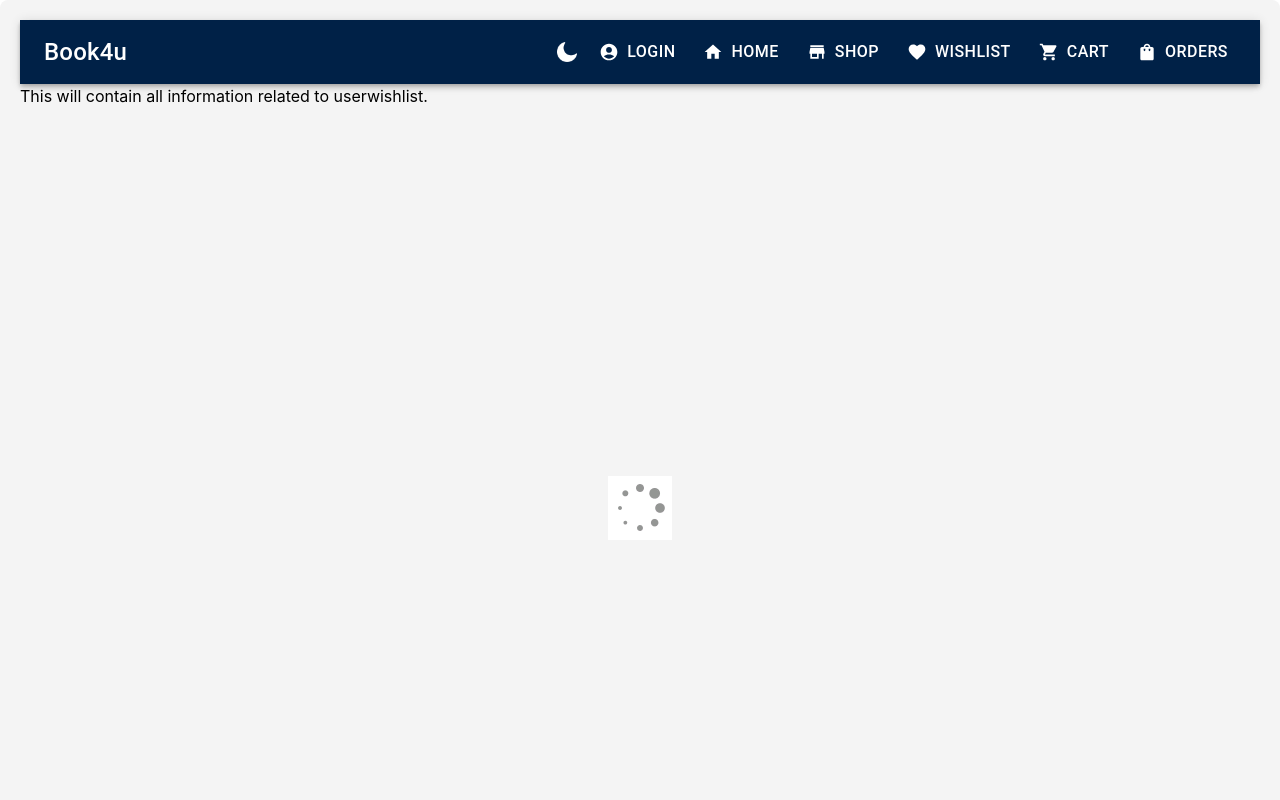
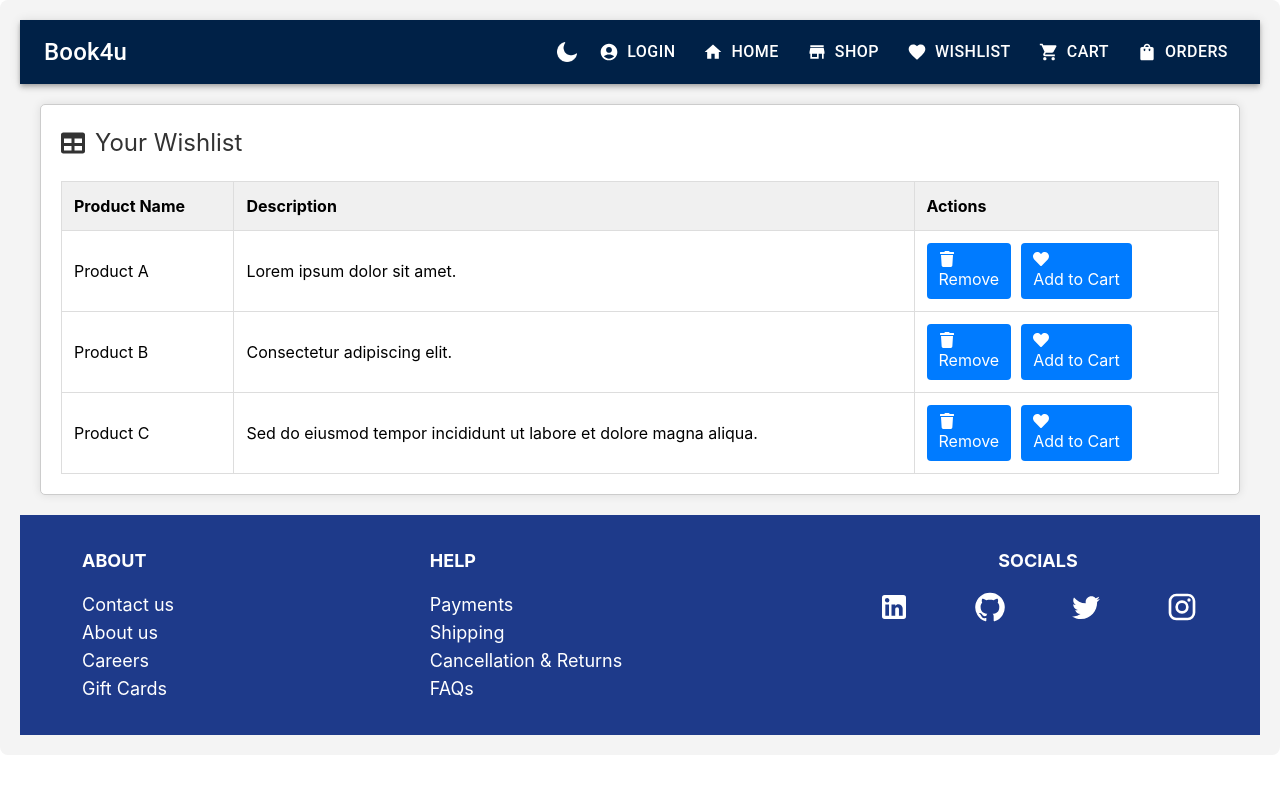
Before and after one commit to abraham-lopez-k3/online-book-sales-website, a React (Create React App) app in the folder client/: page /wishlist in a window 1280 px wide. Shown: the top 800 px of the page. Built offline with nearby package versions, Linux system fonts and the light colour scheme.

Commit message:
wishlist

```diff
--- a/client/package.json
+++ b/client/package.json
@@ -16,6 +16,7 @@
     "react": "^18.3.1",
     "react-dom": "^18.3.1",
     "react-hot-toast": "^2.4.1",
+    "react-icons": "^5.2.1",
     "react-router-dom": "^6.23.1",
     "react-scripts": "^5.0.1",
     "swiper": "^11.1.4",
--- /dev/null
+++ b/client/src/Pages/Wishlist.css
@@ -0,0 +1,85 @@
+/* Wishlist Container */
+.wishlist-container {
+    margin: 20px;
+    padding: 20px;
+    border: 1px solid #ccc;
+    border-radius: 5px;
+    background-color: #fff;
+    box-shadow: 0 0 10px rgba(0, 0, 0, 0.1);
+}
+
+/* Wishlist Heading */
+.wishlist-container h2 {
+    display: flex;
+    align-items: center;
+    font-size: 24px;
+    color: #333;
+    margin-bottom: 20px;
+}
+
+.wishlist-container h2 svg {
+    margin-right: 10px;
+}
+
+/* Loading Spinner */
+.spinner {
+    display: flex;
+    justify-content: center;
+    align-items: center;
+    font-size: 18px;
+    color: #777;
+    height: 200px; /* Adjust as needed */
+}
+
+/* Error Message */
+.error-message {
+    color: #ff6347;
+    font-size: 18px;
+    text-align: center;
+    margin-top: 20px;
+}
+
+/* Wishlist Table */
+.wishlist-table {
+    width: 100%;
+    border-collapse: collapse;
+    margin-top: 20px;
+}
+
+/* Table Headers */
+.wishlist-table th {
+    background-color: #f0f0f0;
+    border: 1px solid #ddd;
+    padding: 12px;
+    text-align: left;
+}
+
+/* Table Rows */
+.wishlist-table td {
+    border: 1px solid #ddd;
+    padding: 12px;
+}
+
+/* Wishlist Item Actions */
+.wishlist-action {
+    margin-right: 10px;
+    padding: 8px 12px;
+    background-color: #007bff;
+    color: #fff;
+    border: none;
+    border-radius: 4px;
+    cursor: pointer;
+    transition: background-color 0.3s ease;
+}
+
+.wishlist-action:hover {
+    background-color: #0056b3;
+}
+
+/* Responsive Styles (Optional) */
+@media (max-width: 768px) {
+    .wishlist-table th, .wishlist-table td {
+        padding: 8px;
+        font-size: 14px;
+    }
+}
--- a/client/src/Pages/Wishlist.jsx
+++ b/client/src/Pages/Wishlist.jsx
@@ -1,15 +1,100 @@
-import { useState } from "react";
+import React, { useState, useEffect } from "react";
+import axios from "axios";
+import { FaHeart, FaTrash, FaTable } from "react-icons/fa";
 import Spinner from "./Spinner";
+import "./Wishlist.css"; // Import CSS file for wishlist component styling
 
-function Wishlist(){
+function Wishlist() {
     const [isLoading, setIsLoading] = useState(true);
-    const [data, setData] = useState(null);
-    return(
-        <div>
-            This will contain all information related to userwishlist.
-            <Spinner/>
+    const [wishlistItems, setWishlistItems] = useState([]);
+    const [error, setError] = useState(null);
+
+    useEffect(() => {
+        // Simulated data for demonstration
+        const dummyData = [
+            { id: 1, name: "Product A", description: "Lorem ipsum dolor sit amet." },
+            { id: 2, name: "Product B", description: "Consectetur adipiscing elit." },
+            { id: 3, name: "Product C", description: "Sed do eiusmod tempor incididunt ut labore et dolore magna aliqua." }
+        ];
+
+        // Simulate loading delay
+        setTimeout(() => {
+            setWishlistItems(dummyData);
+            setIsLoading(false);
+        }, 1500); // Adjust timing as per your preference or replace with actual API call
+
+        // Example: Fetch wishlist items from backend
+        // axios.get("/api/wishlist")
+        //     .then(response => {
+        //         setWishlistItems(response.data);
+        //         setIsLoading(false);
+        //     })
+        //     .catch(error => {
+        //         console.error("Error fetching wishlist:", error);
+        //         setError("Failed to fetch wishlist. Please try again later.");
+        //         setIsLoading(false);
+        //     });
+    }, []);
+
+    const removeFromWishlist = (itemId) => {
+        // Simulated removal for demonstration
+        setWishlistItems(wishlistItems.filter(item => item.id !== itemId));
+
+        // Example: Remove item from wishlist via API
+        // axios.delete(`/api/wishlist/${itemId}`)
+        //     .then(() => {
+        //         setWishlistItems(wishlistItems.filter(item => item.id !== itemId));
+        //     })
+        //     .catch(error => {
+        //         console.error("Error removing item from wishlist:", error);
+        //         // Display error message or handle error as needed
+        //     });
+    };
+
+    return (
+        <div className="wishlist-container">
+            <h2>
+                <FaTable /> Your Wishlist
+            </h2>
+            {isLoading ? (
+                <Spinner />
+            ) : error ? (
+                <div className="error-message">{error}</div>
+            ) : (
+                <div>
+                    {wishlistItems.length === 0 ? (
+                        <p>Your wishlist is empty.</p>
+                    ) : (
+                        <table className="wishlist-table">
+                            <thead>
+                                <tr>
+                                    <th>Product Name</th>
+                                    <th>Description</th>
+                                    <th>Actions</th>
+                                </tr>
+                            </thead>
+                            <tbody>
+                                {wishlistItems.map(item => (
+                                    <tr key={item.id} className="wishlist-item">
+                                        <td>{item.name}</td>
+                                        <td>{item.description}</td>
+                                        <td>
+                                            <button className="wishlist-action" onClick={() => removeFromWishlist(item.id)}>
+                                                <FaTrash /> Remove
+                                            </button>
+                                            <button className="wishlist-action">
+                                                <FaHeart /> Add to Cart
+                                            </button>
+                                        </td>
+                                    </tr>
+                                ))}
+                            </tbody>
+                        </table>
+                    )}
+                </div>
+            )}
         </div>
-    )
+    );
 }
 
 export default Wishlist;
```
Also changed, not shown: 1 other file (tests, documents, lock files or other folders).
